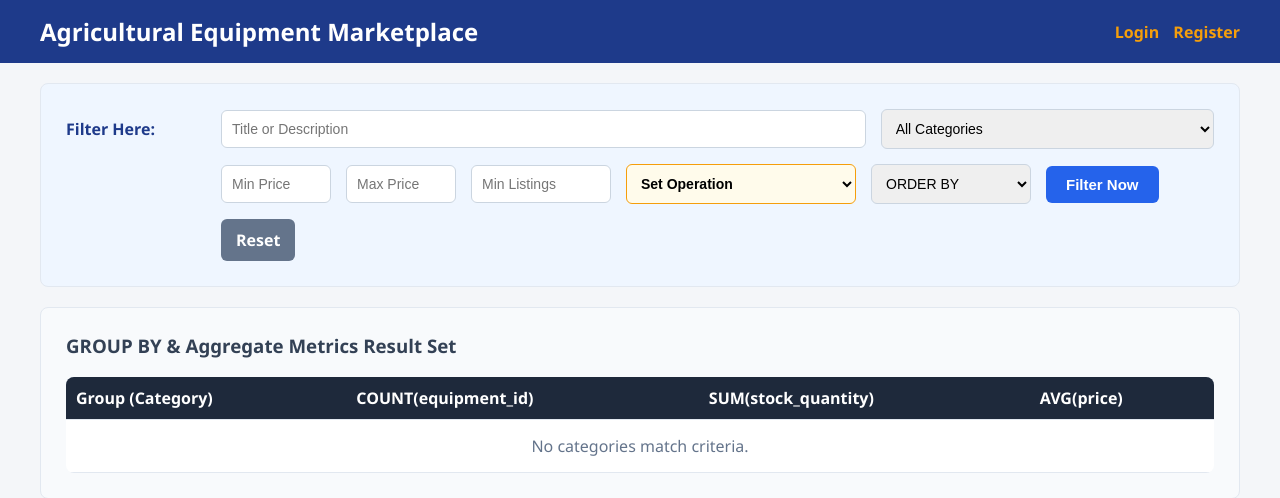
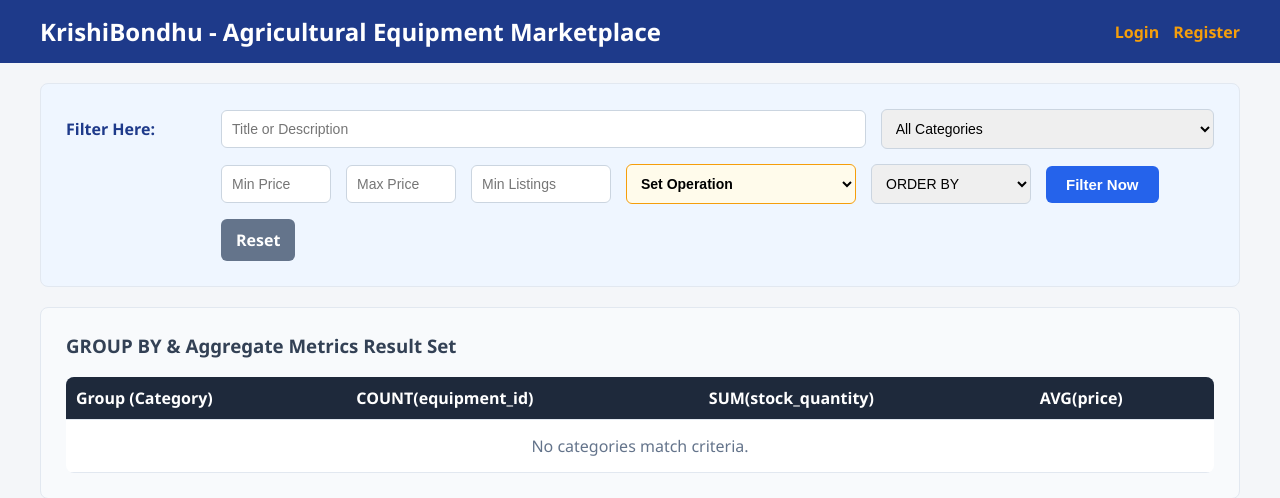
Before and after one commit to SS-2020-2018/KrishiBodhu_database_website, a Flask app: page / in a window 1280 px wide. Shown: the top 498 px of the page. Run offline with Flask 3, Linux system fonts and the light colour scheme; data that the repository does not hold is empty.

Commit message:
checking git

```diff
--- a/templates/index.html
+++ b/templates/index.html
@@ -16,7 +16,7 @@
     {% endwith %}
 
     <div class="header">
-        <h1>Agricultural Equipment Marketplace</h1>
+        <h1>KrishiBondhu - Agricultural Equipment Marketplace</h1>
         <div>
             {% if session['user_name'] %}
                 Hello, <strong>{{ session['user_name'] }}</strong> ({{ session['user_role'] }}) |
```
